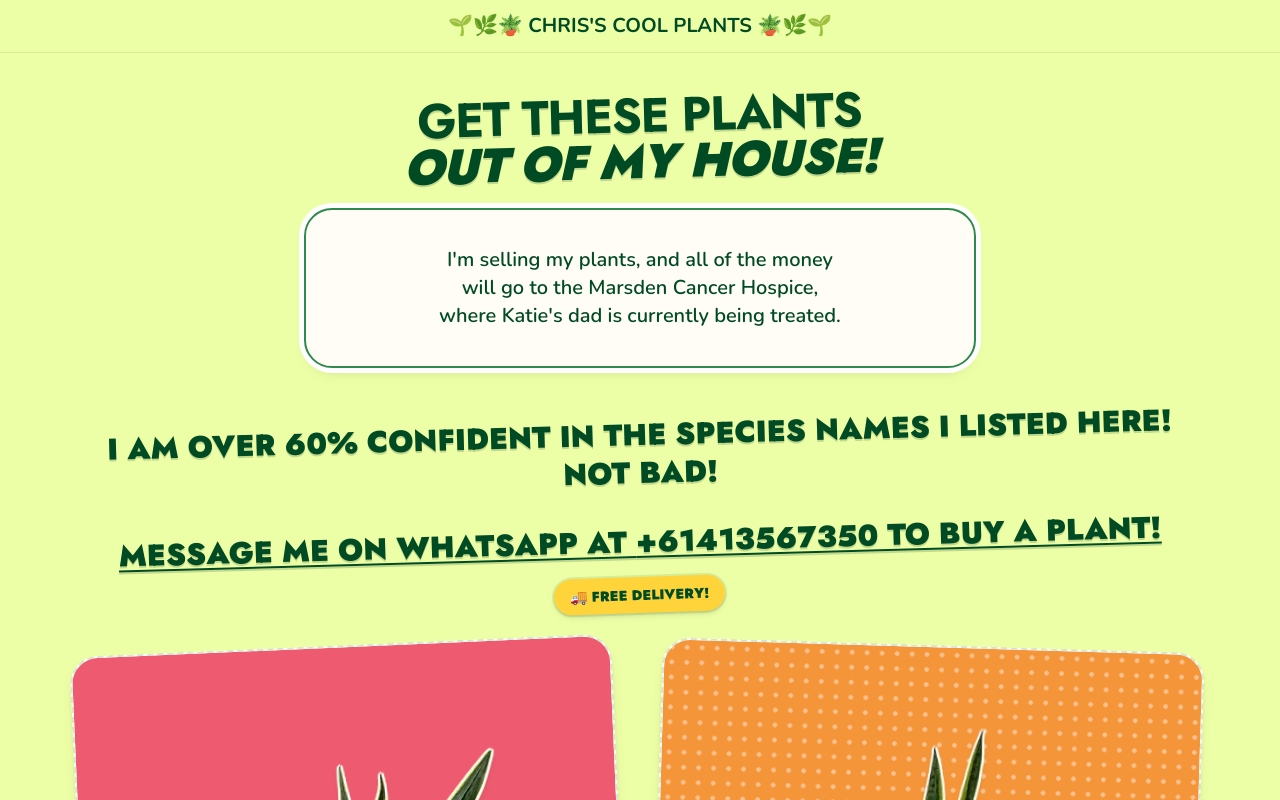
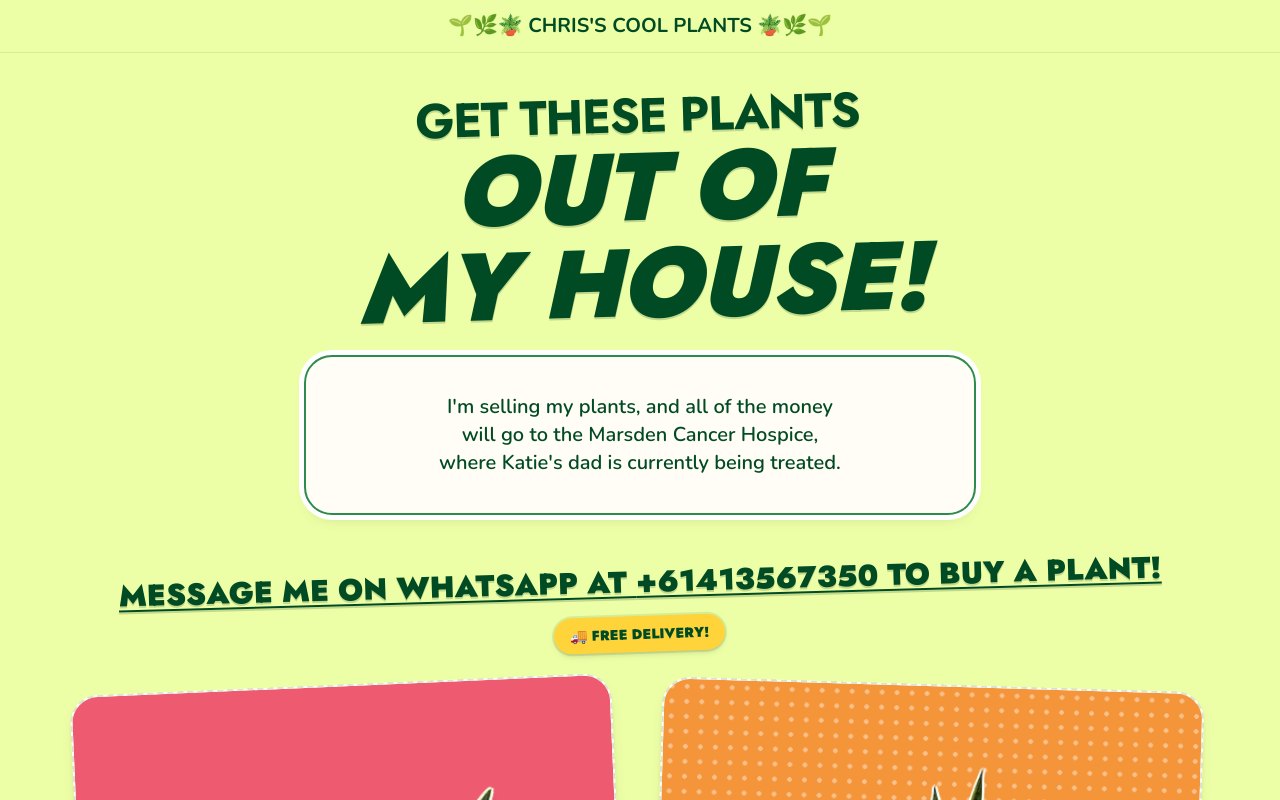
Before and after one commit to chrjm/nursery, a Next.js app: page / in a window 1280 px wide. Shown: the top 800 px of the page. Built offline with nearby package versions, Linux system fonts and the light colour scheme; a web font is replaced by a local one.

Commit message:
Remove 60% disclaimer; make "out of my house!" massive
Co-Authored-By: Claude Sonnet 4.6 <noreply@anthropic.com>

```diff
--- a/src/components/products/plant-shop.tsx
+++ b/src/components/products/plant-shop.tsx
@@ -222,7 +222,7 @@ export function PlantShop({ products }: PlantShopProps) {
         <section className="pt-8 pb-2 sm:pt-10">
           <h2 className="comic-headline mx-auto mb-6 max-w-xl text-balance text-center font-bold font-futura text-4xl uppercase leading-[0.95] tracking-tight sm:text-5xl">
             Get these plants{" "}
-            <em className="font-black italic">out of my house!</em>
+            <em className="block font-black italic text-6xl sm:text-8xl">out of my house!</em>
           </h2>
 
           <div className="cloud-card mx-auto max-w-2xl px-9 py-8 sm:px-12 sm:py-9">
@@ -235,9 +235,6 @@ export function PlantShop({ products }: PlantShopProps) {
         </section>
 
         <section className="py-8 sm:py-10">
-          <p className="comic-headline mb-8 text-center font-black font-futura text-2xl uppercase leading-tight sm:text-3xl">
-            I am over 60% confident in the species names I listed here! Not bad!
-          </p>
           {(() => {
             const parts = ["+61", "413", "567", "350"];
             const number = parts.join("");
```
